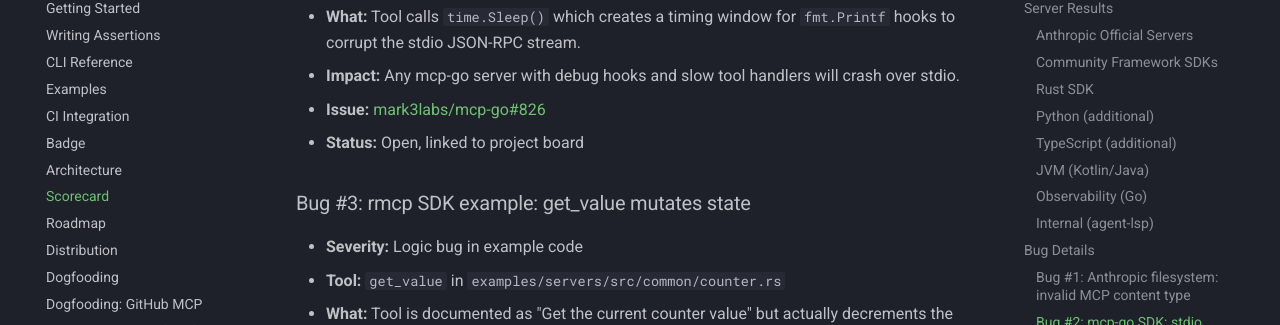
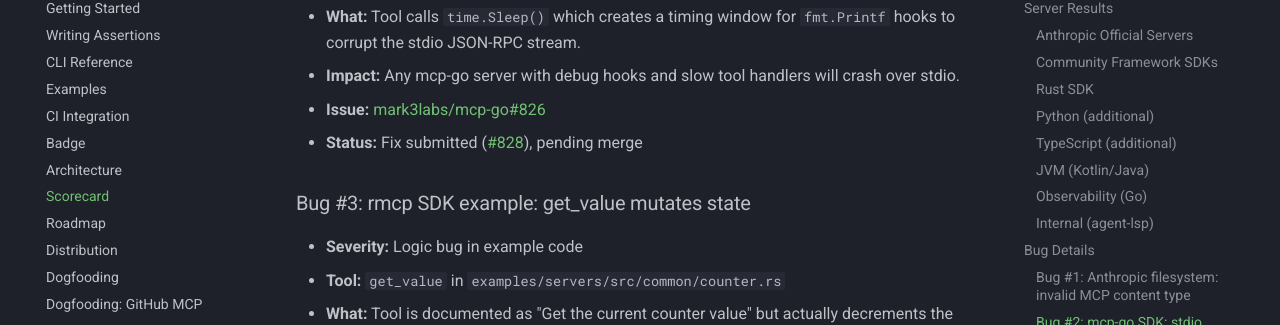
Before and after one commit to blackwell-systems/mcp-assert, an MkDocs documentation site: the page built from docs/scorecard.md, in a window 1280 px wide and 1400 px high, scrolled down 6008 px. Shown: the part 127-452 px from the top of the window. Built offline with MkDocs 1.6.1 and Material for MkDocs 9.7.7, drawn with Linux system fonts in a browser that asks for light colours; comment, search, counter and statistics services are not loaded; some of the changed text lies outside the part shown.

Commit message:
docs: update scorecard with fix PR links for mcp-go #828 and grafana #793

```diff
--- a/docs/scorecard.md
+++ b/docs/scorecard.md
@@ -100,7 +100,7 @@
 - **What:** Tool calls `time.Sleep()` which creates a timing window for `fmt.Printf` hooks to corrupt the stdio JSON-RPC stream.
 - **Impact:** Any mcp-go server with debug hooks and slow tool handlers will crash over stdio.
 - **Issue:** [mark3labs/mcp-go#826](https://github.com/mark3labs/mcp-go/issues/826)
-- **Status:** Open, linked to project board
+- **Status:** Fix submitted ([#828](https://github.com/mark3labs/mcp-go/pull/828)), pending merge
 
 ### Bug #3: rmcp SDK example: get_value mutates state
 
@@ -126,7 +126,7 @@
 - **What:** Passing a non-ISO-8601 timestamp (e.g., `"not-a-date"`) returns MCP internal error (-32603) instead of `isError: true`. The `time.Time` field is unmarshalled by the mcp-go SDK before the tool handler runs; invalid input triggers an unmarshal error that the SDK converts to an internal error rather than a tool error.
 - **Impact:** MCP clients treat -32603 as a server crash. Agents can't self-correct from internal errors the way they can from `isError: true` responses. All other tools in the server validate input correctly.
 - **Issue:** [grafana/mcp-grafana#792](https://github.com/grafana/mcp-grafana/issues/792)
-- **Status:** Open
+- **Status:** Fix submitted ([#793](https://github.com/grafana/mcp-grafana/pull/793)), pending merge
 
 ## Observations
 
```
